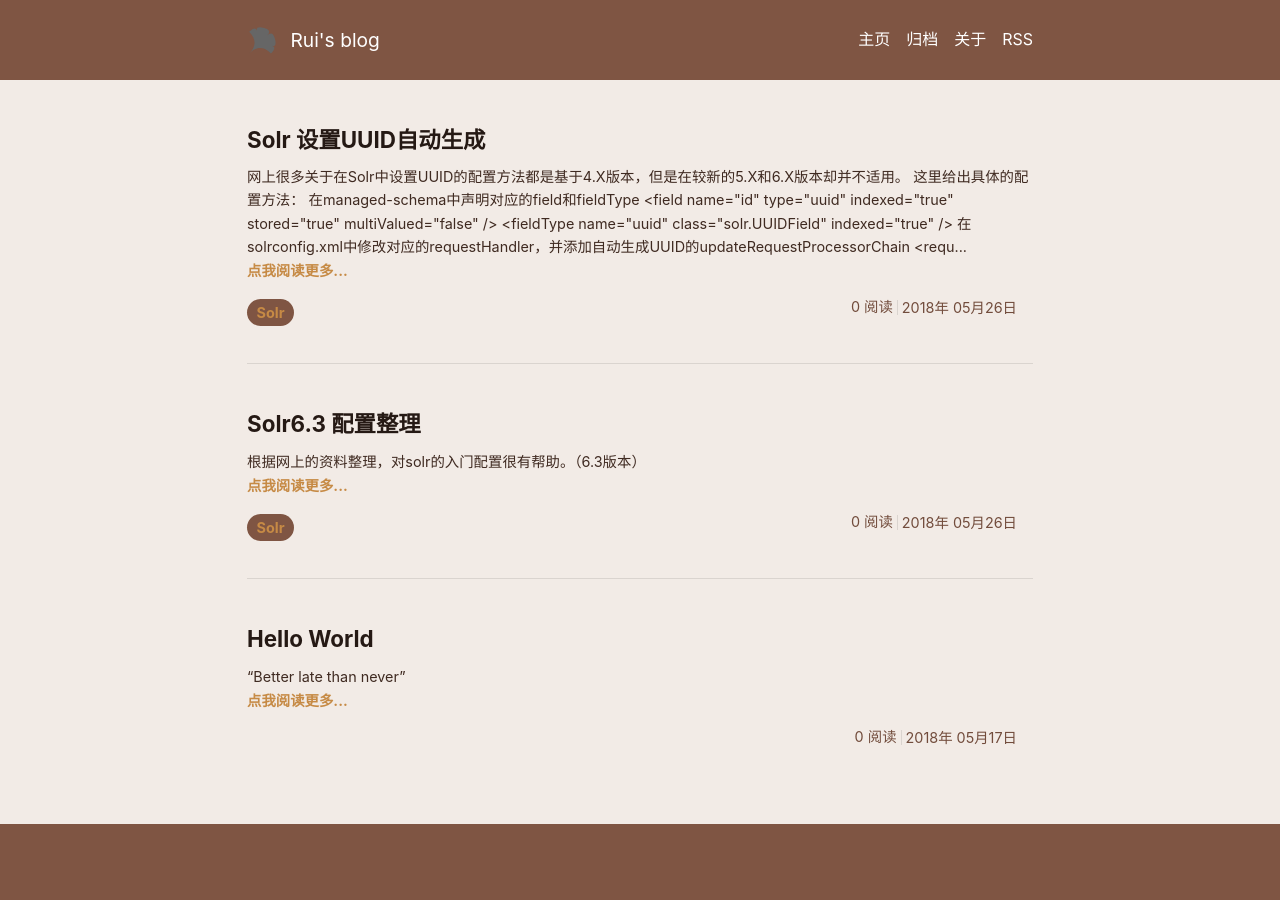
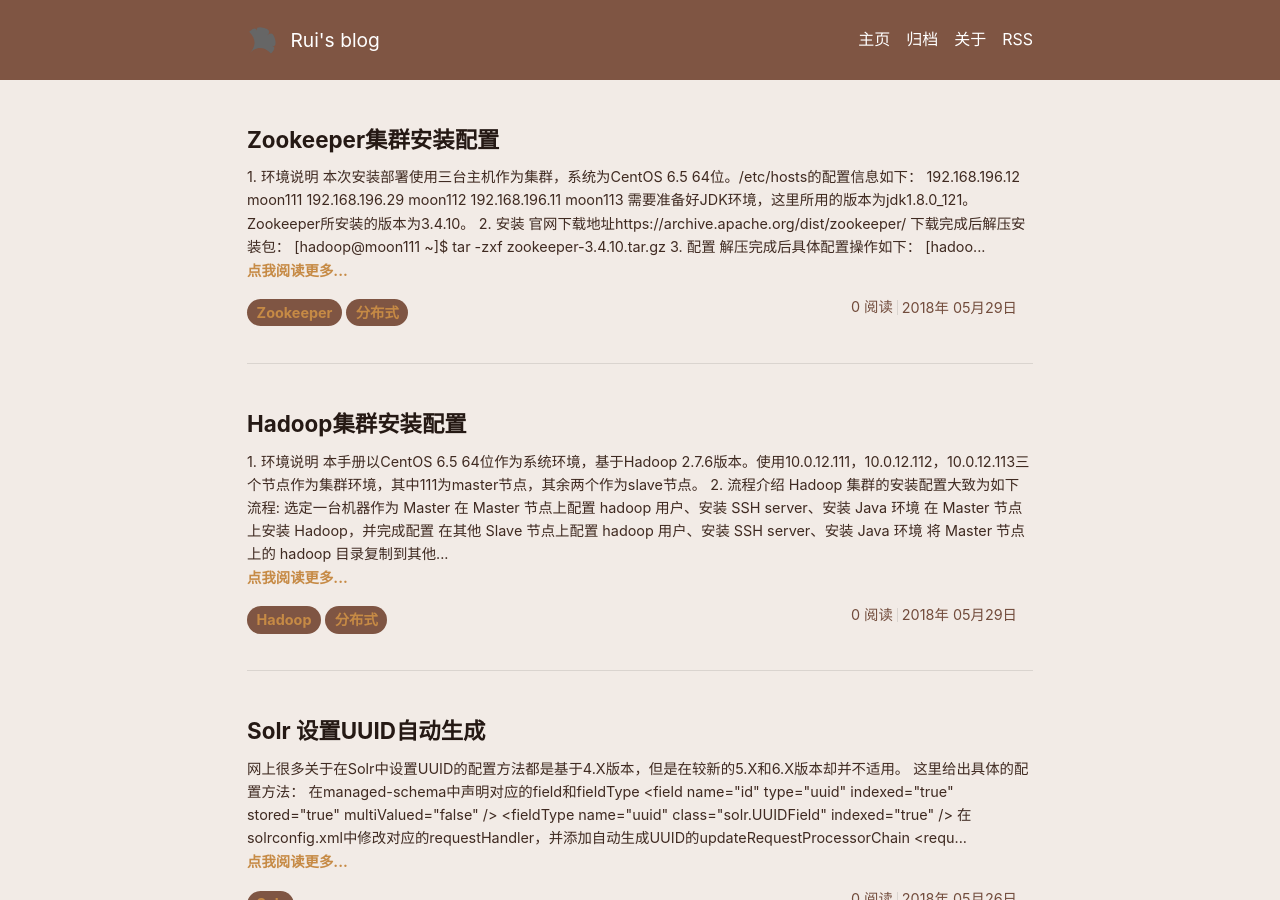
Before and after one commit to moon-rui/moon-rui.github.io, a Jekyll site: the page built from index.html, in a window 1280 px wide and 900 px high. Built offline with Jekyll 4.4.1, drawn with Linux system fonts in a browser that asks for light colours; nearby versions of some CDN libraries; the list of posts is cut into pages by our own code; comment, search, counter and statistics services are not loaded.

Commit message:
upload posts

````diff
--- /dev/null
+++ b/_posts/2018-05-29-hadoop_cluster_install.md
@@ -0,0 +1,469 @@
+---
+layout: post
+title: Hadoop集群安装配置
+key: 2018-05-29-hadoop_cluster_install
+tags:
+   - Hadoop
+   - 分布式
+---
+
+## 1. 环境说明
+
+本手册以CentOS 6.5 64位作为系统环境，基于Hadoop 2.7.6版本。使用10.0.12.111，10.0.12.112，10.0.12.113三个节点作为集群环境，其中111为master节点，其余两个作为slave节点。
+
+## 2. 流程介绍
+
+Hadoop 集群的安装配置大致为如下流程:
+
+1. 选定一台机器作为 Master
+2. 在 Master 节点上配置 hadoop 用户、安装 SSH server、安装 Java 环境
+3. 在 Master 节点上安装 Hadoop，并完成配置
+4. 在其他 Slave 节点上配置 hadoop 用户、安装 SSH server、安装 Java 环境
+5. 将 Master 节点上的 hadoop 目录复制到其他 Slave 节点上
+6. 在 Master 节点上开启 Hadoop
+
+
+## 3. Master节点安装Hadoop环境
+
+### 3.1 创建Hadoop用户
+
+以root用户登录服务器后，执行命令创建新用户hadoop并修改密码：
+
+```shell
+useradd -m hadoop -s /bin/bash   # 创建新用户hadoop
+passwd hadoop   # 修改密码
+```
+
+接下来在命令行中执行`visudo`命令，为hadoop用户增加管理员权限，方便部署。
+
+执行`visudo`命令后，找到 `root   ALL=(ALL)    ALL` 这行（应该在第98行，不同系统可能有所区别 ），然后在这行下面增加一行内容：`hadoop   ALL=(ALL)   ALL` （当中的间隔为tab），如下所示：
+
+```
+##
+## The COMMANDS section may have other options added to it.
+##
+## Allow root to run any commands anywhere
+root    ALL=(ALL)       ALL
+hadoop  ALL=(ALL)       ALL		## 增加该行
+```
+
+修改完毕后保存退出，使用刚创建的hadoop用户登录服务器。
+
+### 3.2 安装SSH
+
+Hadoop集群和单节点模式都需要用到 SSH 登陆（类似于远程登陆，你可以登录某台 Linux 主机，并且在上面运行命令），一般情况下，CentOS 默认已安装了 SSH client、SSH server，打开终端执行如下命令进行检验：
+
+```shell
+rpm -qa | grep ssh
+```
+
+如果返回的结果如下所示，包含了 SSH client 跟 SSH server，则不需要再安装。
+
+```shell
+[hadoop@cetiti111 ~]$ rpm -qa | grep ssh
+libssh2-1.4.2-1.el6.x86_64
+openssh-5.3p1-94.el6.x86_64
+openssh-server-5.3p1-94.el6.x86_64
+openssh-clients-5.3p1-94.el6.x86_64
+```
+
+若需要安装，则可以通过 yum 进行安装：
+
+```shell
+sudo yum install openssh-clients
+sudo yum install openssh-server
+```
+
+### 3.3 安装JDK
+
+执行`java -version`命令，若提示commend not found，表名未安装JDK环境。
+
+使用root用户登录，进入/usr目录，在该目录下创建java安装目录（可根据需求选择安装目录）
+
+```shell
+[root@cetiti111 .ssh]$ cd /usr
+[root@cetiti111 usr]$ mkdir java
+```
+
+将jdk安装包拷贝到安装目录下并进行解压，使用FTP工具将jdk安装包（示例：jdk-8u121-linux-x64.tar.gz）文件上传到服务器/usr/java目录下。解压jdk安装包，解压后在/usr/java目录下得到相应文件夹（示例：文件夹jdk1.8.0_121），解压命令如下：
+
+```shell
+[root@cetiti111 usr]$ cd java     # 进入jdk安装包所在目录
+[root@cetiti111 java]$ tar -zxvf jdk-8u121-linux-x64.tar.gz    # 解压
+```
+
+编辑/etc文件夹下的profile文件，配置环境变量
+
+```shell
+[root@cetiti111 java]$ vi /etc/profile # 打开profile文件
+```
+
+找到下面相应的配置内容，进行修改（如果没有相应配置内容，则手动添加）：
+
+```
+export JAVA_HOME=/usr/java/jdk1.8.0_121  #路径修改为解压后的jdk文件夹路径
+export JRE_HOME=$JAVA_HOME/jre
+export CLASSPATH=.:$JAVA_HOME/lib/dt.jar:$JAVA_HOME/lib/tools.jar
+export PATH=$JAVA_HOME/bin:$JRE_HOME/bin:$PATH
+```
+
+修改完毕后保存退出，执行命令 `source /etc/profile`使配置文件生效。
+
+再次使用hadoop用户登录，执行`java -version`命令，会输出java的版本信息：
+
+```shell
+[hadoop@cetiti111 ~]$ java -version
+java version "1.8.0_121"
+Java(TM) SE Runtime Environment (build 1.8.0_121-b13)
+Java HotSpot(TM) 64-Bit Server VM (build 25.121-b13, mixed mode)
+```
+
+### 3.4 安装Hadoop
+
+可以访问http://hadoop.apache.org/releases.html网址选择相应的版本下载Hadoop，这里选择的是2.7.6版本。需要注意的是，下载时请下载binary格式即 **hadoop-2.x.y.tar.gz** 这个格式的文件，这是编译好的，另一个包含 src 的则是 Hadoop 源代码，需要进行编译才可使用。
+
+下载时强烈建议也下载 **hadoop-2.x.y.tar.gz.mds** 这个文件，该文件包含了检验值可用于检查 hadoop-2.x.y.tar.gz 的完整性，否则若文件发生了损坏或下载不完整，Hadoop 将无法正常运行。
+
+将下载好的两个文件上传至/usr/local目录下(可根据需求选择安装目录)，执行如下命令：
+
+```shell
+[hadoop@cetiti111 ~]$ cd /usr/local/
+[hadoop@cetiti111 local]$ cat hadoop-2.7.6.tar.gz.mds | grep 'MD5'
+hadoop-2.7.6.tar.gz:    MD5 = 6B DF 41 74 20 2C 82 77  4F 31 47 2E 04 3D 61 07
+[hadoop@cetiti111 local]$ md5sum hadoop-2.7.6.tar.gz | tr "a-z" "A-Z"
+6BDF4174202C82774F31472E043D6107  HADOOP-2.7.6.TAR.GZ
+```
+
+若文件不完整则这两个值一般差别很大，可以简单对比下前几个字符跟后几个字符是否相等即可，如果两个值不一样，请务必重新下载。
+
+文件完整性校验完毕后，解压文件：
+
+```shell
+[hadoop@moon111 local]$ sudo tar -zxf hadoop-2.7.6.tar.gz		# 解压文件
+[hadoop@moon111 local]$ sudo chown -R hadoop ./hadoop-2.7.6	# 修改文件权限
+```
+
+Hadoop 解压后即可使用。输入如下命令来检查 Hadoop 是否可用，成功则会显示 Hadoop 版本信息：
+
+```shell
+[hadoop@moon111 local]$ cd /usr/local/hadoop-2.7.6/bin
+[hadoop@moon111 bin]$ ./hadoop version
+Hadoop 2.7.6
+Subversion https://shv@git-wip-us.apache.org/repos/asf/hadoop.git -r 085099c66cf28be31604560c376fa282e69282b8
+Compiled by kshvachk on 2018-04-18T01:33Z
+Compiled with protoc 2.5.0
+From source with checksum 71e2695531cb3360ab74598755d036
+This command was run using /usr/local/hadoop-2.7.6/share/hadoop/common/hadoop-common-2.7.6.jar
+```
+
+## 4. Slave节点基本配置
+
+按照3.1~3.3节的步骤，在Slave节点上配置hadoop用户、安装SSH、安装JDK环境。
+
+## 5. 集群配置
+
+### 5.1 网络配置
+
+为了便于区分，可以修改各个节点的主机名（在终端标题、命令行中可以看到主机名，以便区分）。执行`sudo vim /etc/sysconfig/network`修改主机名HOSTNAME，这里将三个节点分别设置为moon111，moon112，moon113。
+
+在**每个**节点上，执行如下命令，修改集群节点的主机名与IP地址映射关系：
+
+```shell
+sudo vim /etc/hosts
+```
+
+将原有的127.0.0.1和::1开头的两行注释掉，添加每个节点IP与主机的映射关系(注意这里要配置192开头的内网IP，使用ifconfig命令可以查询到)：
+
+```shell
+# 127.0.0.1   localhost localhost.localdomain localhost4 localhost4.localdomain4
+# ::1         localhost localhost.localdomain localhost6 localhost6.localdomain6
+
+192.168.196.12 moon111
+192.168.196.10 moon112
+192.168.196.11 moon113
+```
+
+配置好后需要在各个节点上执行如下命令，测试是否相互 ping 得通，如果 ping 不通，后面就无法顺利配置成功：
+
+```shell
+[hadoop@moon111 etc]$ ping moon112 -c 3	# 只ping 3次，否则要按 Ctrl+c 中断
+```
+
+**注意：继续下一步配置前，请先完成所有节点的网络配置，修改过主机名的话需重启才能生效**。
+
+### 5.2 SSH无密码登录节点
+
+这个步骤是要让Master节点可以无密码SSH登录到各个Slave节点上。
+
+首先生成Master节点的公钥，在Master节点的终端中执行
+
+```shell
+[hadoop@moon111 ~]$ cd ~/.ssh/	# 若该目录不存在，先执行一次ssh localhost
+[hadoop@moon111 .ssh]$ ssh-keygen -t rsa	# 有提示的地方直接按回车就可以
+[hadoop@moon111 .ssh]$ cat id_rsa.pub >> authorized_keys	# 加入授权
+[hadoop@moon111 .ssh]$ chmod 600 ./authorized_keys    # 修改文件权限
+```
+
+完成后可执行 `ssh moon111` 验证一下（可能需要输入 yes，成功后执行 `exit` 返回原来的终端）。接着在 Master 节点将上公匙传输到 其他Slave节点：
+
+```shell
+[hadoop@moon111 .ssh]$ scp ~/.ssh/id_rsa.pub hadoop@moon112:/home/hadoop
+```
+
+在**每个**Slave节点上，将ssh公钥加入授权：
+
+```shell
+[hadoop@moon112 ~]$ mkdir ~/.ssh	# 如果不存在该文件夹需先创建，若已存在则忽略
+[hadoop@moon112 ~]$ cat ~/id_rsa.pub >> ~/.ssh/authorized_keys
+[hadoop@moon112 ~]$ rm ~/id_rsa.pub	# 用完就可以删掉了
+[hadoop@moon112 .ssh]$ chmod 700 ~/.ssh	# .ssh目录的权限必须是700
+[hadoop@moon112 .ssh]$ chmod 600 ~/.ssh/authorized_keys	# .ssh/authorized_keys文件权限必须是600
+```
+
+在Master节点上执行如下命令进行校验，可无密码SHH登录至Slave节点：
+
+```shell
+[hadoop@moon111 .ssh]$ ssh moon112
+[hadoop@moon112 ~]$
+```
+
+### 5.3 配置PATH变量
+
+这一步是将hadoop安装目录加入PATH变量时，以便在任意目录下使用hadoop、hdfs等命令。在Master节点上执行`vim ~/.bashrc`，加入hadoop的安装路径，如下：
+
+```
+export PATH=$PATH:/usr/local/hadoop-2.7.6/bin:/usr/local/hadoop-2.7.6/sbin
+```
+
+保存后执行`source ~/.bashrc`使配置生效。
+
+### 5.4 配置集群环境
+
+在Master节点中，进入到Hadoop的配置目录`/usr/local/hadoop-2.7.6/etc/hadoop`，需要修改的文件包括：slaves、core-site.xml、hdfs-site.xml、mapred-site.xml、yarn-site.xml，具体配置如下。
+
+**slaves**
+
+删除localhost，增加两个Slave节点：
+
+moon112
+
+moon113
+
+**core-site.xml**
+
+```xml
+<configuration>
+        <property>
+                <name>fs.defaultFS</name>
+          		<!-- 修改为Master节点主机名 -->
+                <value>hdfs://moon111:9000</value>
+        </property>
+        <property>
+                <name>io.file.buffer.size</name>
+                <value>131072</value>
+        </property>
+        <property>
+                <name>hadoop.tmp.dir</name>
+          		<!-- 可自定义目录 -->
+                <value>file:/home/hadoop/tmp</value>
+                <description>Abase for other temporary directories.</description>
+        </property>
+        <property>
+                <name>hadoop.proxyuser.root.hosts</name>
+                <value>*</value>
+        </property>
+        <property>
+                <name>hadoop.proxyuser.root.groups</name>
+                <value>*</value>
+        </property>
+</configuration>
+```
+
+**hdfs-site.xml**
+
+```xml
+<configuration>
+        <property>
+                <name>dfs.replication</name>
+                <value>3</value>
+        </property>
+        <property>
+                <name>dfs.namenode.name.dir</name>
+                <value>file:///home/hadoop/dfs/name</value>
+        </property>
+        <property>
+                <name>dfs.datanode.data.dir</name>
+                <value>file:///home/hadoop/dfs/data</value>
+        </property>
+        <property>
+                <name>dfs.namenode.secondary.http-address</name>
+                <value>moon111:9001</value>
+        </property>
+        <property>
+                <name>dfs.webhdfs.enabled</name>
+                <value>true</value>
+        </property>
+        <property>
+                <name>dfs.permissions</name>
+                <value>false</value>
+        </property>
+</configuration>
+
+```
+
+**mapred-site.xml**
+
+**注：**需要先重命名，默认文件名为 mapred-site.xml.template
+
+```xml
+<configuration>
+         <property>
+                 <name>mapreduce.framework.name</name>
+                 <value>yarn</value>
+         </property>
+         <property>
+           		 <name>mapreduce.jobhistory.address</name>                 					<value>moon111:10020</value>
+         </property>
+  		 <property>
+           		 <name>mapreduce.jobhistory.webapp.address</name>                 			 <value>moon111:19888</value>
+  		 </property>
+</configuration>
+```
+
+**yarn-site.xml**
+
+```xml
+<configuration>
+        <property>
+                <name>yarn.nodemanager.aux-services</name>
+                <value>mapreduce_shuffle</value>
+        </property>
+        <property>
+                <name>yarn.nodemanager.aux-services.mapreduce.shuffle.class</name>
+                <value>org.apache.hadoop.mapred.ShuffleHandler</value>
+        </property>
+        <property>
+                <name>yarn.resourcemanager.address</name>
+                <value>moon111:8032</value>
+        </property>
+        <property>
+                <name>yarn.resourcemanager.scheduler.address</name>
+                <value>moon111:8030</value>
+        </property>
+        <property>
+                <name>yarn.resourcemanager.resource-tracker.address</name>
+                <value>moon111:8035</value>
+        </property>
+        <property>
+                <name>yarn.resourcemanager.admin.address</name>
+                <value>moon111:8033</value>
+        </property>
+        <property>
+                <name>yarn.resourcemanager.webapp.address</name>
+                <value>moon111:8088</value>
+        </property>
+</configuration>
+```
+
+另外，还需要修改该目录下的**hadoop-env.sh**和**yarn-env.sh**两个文件，将其中的JAVA_HOME改为实际的JDK安装路径：
+
+```shell
+export JAVA_HOME=/usr/java/jdk1.8.0_121
+```
+
+配置完成后，将Master节点上的hadoop目录复制到各个从节点上，执行命令如下：
+
+```shell
+[hadoop@moon111 hadoop]$ cd /usr/local
+[hadoop@moon111 local]$ tar -zcf ~/hadoop.master.tar.gz ./hadoop-2.7.6	# 文件较大，建议先压缩再复制
+[hadoop@moon111 local]$ cd ~
+[hadoop@moon111 ~]$ scp ./hadoop.master.tar.gz moon112:/home/hadoop
+[hadoop@moon111 ~]$ scp ./hadoop.master.tar.gz moon113:/home/hadoop
+```
+
+在**每个**Slave节点上执行：
+
+```shell
+sudo tar -zxf ~/hadoop.master.tar.gz -C /usr/local
+sudo chown -R hadoop /usr/local/hadoop
+```
+
+启动hadoop前，需要关闭**每个**节点的防火墙，可以通过如下命令关闭防火墙：
+
+```shell
+sudo service iptables stop
+```
+
+另外，首次启动需要先在 Master 节点执行 NameNode 的格式化：
+
+```shell
+[hadoop@moon111 ~]$ hdfs namenode -format
+```
+
+在Master节点上启动hadoop：
+
+```shell
+start-dfs.sh
+start-yarn.sh
+mr-jobhistory-daemon.sh start historyserver
+```
+
+启动后，通过jps命令可以查看各个节点所启动的进程。正确的话，Master节点可以看到NameNode、ResourceManager、SecondrryNameNode、JobHistoryServer 进程，如下：
+
+```shell
+[hadoop@moon111 hadoop]$ jps
+1978 SecondaryNameNode
+2490 Jps
+2443 JobHistoryServer
+2155 ResourceManager
+1774 NameNode
+```
+
+Slave节点可以看到 DataNode 和 NodeManager 进程，如下所示：
+
+```shell
+[hadoop@moon112 hadoop]$ jps
+1511 Jps
+1290 DataNode
+1390 NodeManager
+```
+
+出现以上进程提示即表明hadoop集群环境配置成功。
+
+另外还需要在 Master 节点上通过命令 `hdfs dfsadmin -report` 查看 DataNode 是否正常启动，如果 Live datanodes 不为 0 ，则说明集群启动成功。如果datanodes为0，查看启动日志排查原因。
+
+```shell
+[hadoop@moon111 ~]$ hdfs dfsadmin -report
+Configured Capacity: 169094021120 (157.48 GB)
+Present Capacity: 131891498491 (122.83 GB)
+DFS Remaining: 131890532352 (122.83 GB)
+DFS Used: 966139 (943.50 KB)
+DFS Used%: 0.00%
+Under replicated blocks: 16
+Blocks with corrupt replicas: 0
+Missing blocks: 0
+Missing blocks (with replication factor 1): 0
+
+-------------------------------------------------
+Live datanodes (2):
+
+Name: 192.168.196.10:50010 (moon112)
+Hostname: moon112
+...
+```
+
+关闭 Hadoop 集群也是在 Master 节点上执行的，命令如下：
+
+```shell
+stop-yarn.sh
+stop-dfs.sh
+mr-jobhistory-daemon.sh stop historyserver
+```
+
+## 参考资料
+
+- Hadoop2.7.3在CentOS 6.5中的集群搭建    https://blog.csdn.net/chenshijie2011/article/details/75670086
+
+- Hadoop安装教程_伪分布式配置_CentOS6.4/Hadoop2.6.0    http://dblab.xmu.edu.cn/blog/install-hadoop-in-centos/
+
+- Hadoop集群安装配置教程_Hadoop2.6.0_Ubuntu/CentOS    http://dblab.xmu.edu.cn/blog/install-hadoop-cluster/
--- /dev/null
+++ b/_posts/2018-05-29-zookeeper_cluster-install.md
@@ -0,0 +1,164 @@
+---
+layout: post
+title: Zookeeper集群安装配置
+key: 2018-05-29-zookeeper_cluster_install
+tags:
+   - Zookeeper
+   - 分布式
+---
+
+## 1. 环境说明
+
+本次安装部署使用三台主机作为集群，系统为CentOS 6.5 64位。/etc/hosts的配置信息如下：
+
+```
+192.168.196.12 moon111
+192.168.196.29 moon112
+192.168.196.11 moon113
+```
+
+需要准备好JDK环境，这里所用的版本为jdk1.8.0_121。Zookeeper所安装的版本为3.4.10。
+
+## 2. 安装
+
+官网下载地址https://archive.apache.org/dist/zookeeper/
+
+下载完成后解压安装包：
+
+```shell
+[hadoop@moon111 ~]$ tar -zxf zookeeper-3.4.10.tar.gz
+```
+
+## 3. 配置
+
+解压完成后具体配置操作如下：
+
+```shell
+[hadoop@moon111 ~]$ cd zookeeper-3.4.10/conf/
+[hadoop@moon111 conf]$ cp zoo_sample.cfg zoo.cfg
+```
+
+编辑配置文件zoo.cfg：
+
+```properties
+tickTime=2000
+initLimit=10
+syncLimit=5
+dataDir=/home/hadoop/zookeeper-3.4.10/data
+dataLogDir=/home/hadoop/zookeeper-3.4.10/log
+clientPort=2181
+server.1=moon111:2888:3888
+server.2=moon112:2888:3888
+server.3=moon113:2888:3888
+```
+
+其中，clientPort 为 zookeeper的服务端口   server.1、server.2、server.3 为 zk 集群中三个 node 的信息，定义格式为  hostname:port1:port2，其中 port1 是 node 间通信使用的端口，port2 是node  选举使用的端口，需确保三台主机的这两个端口都是互通的。
+
+另外，dataDir 和 dataLogDir 需要在启动前创建完成：
+
+```shell
+[hadoop@moon111 conf]$ mkdir /home/hadoop/zookeeper-3.4.10/data
+[hadoop@moon111 conf]$ mkdir /home/hadoop/zookeeper-3.4.10/log
+```
+
+更改日志配置
+
+Zookeeper 默认会将控制台信息输出到启动路径下的 zookeeper.out 中，通过如下方法，可以让 Zookeeper 输出按尺寸切分的日志文件：
+
+1）修改conf/log4j.properties文件，修改zookeeper.root.logger配置项
+
+```properties
+zookeeper.root.logger=INFO, CONSOLE
+# 修改为
+zookeeper.root.logger=INFO, ROLLINGFILE
+```
+
+2）修改bin/zkEnv.sh文件，修改ZOO_LOG4J_PROP配置项
+
+```shell
+ZOO_LOG4J_PROP="INFO,CONSOLE"
+# 修改为
+ZOO_LOG4J_PROP="INFO,ROLLINGFILE"
+```
+
+配置完成后，将安装目录复制到另两台主机上：
+
+```shell
+[hadoop@moon111 bin]$ scp -r /home/hadoop/zookeeper-3.4.10 moon112:/home/hadoop/
+[hadoop@moon111 bin]$ scp -r /home/hadoop/zookeeper-3.4.10 moon113:/home/hadoop/
+```
+
+复制完成后，分别在三台主机的 dataDir 路径下创建一个文件名为 myid 的文件，文件内容为该 zk 节点的编号。例如，在第一台主机上建立的 myid 文件内容是 1，第二台是 2，第二台是 3。
+
+## 4. 启动
+
+进入每台主机zookeeper的bin目录下，执行如下命令启动：
+
+```shell
+[hadoop@moon111 bin]$ ./zkServer.sh start
+```
+
+三台主机启动完毕后，可执行如下命令查看状态：
+
+```shell
+[hadoop@moon111 bin]$ ./zkServer.sh status
+```
+
+返回结果如下：
+
+```shell
+[hadoop@moon111 bin]$ ./zkServer.sh status
+ZooKeeper JMX enabled by default
+Using config: /home/hadoop/zookeeper-3.4.10/bin/../conf/zoo.cfg
+Mode: follower
+[hadoop@moon112 bin]$ ./zkServer.sh status
+ZooKeeper JMX enabled by default
+Using config: /home/hadoop/zookeeper-3.4.10/bin/../conf/zoo.cfg
+Mode: leader
+[hadoop@moon113 bin]$ ./zkServer.sh status
+ZooKeeper JMX enabled by default
+Using config: /home/hadoop/zookeeper-3.4.10/bin/../conf/zoo.cfg
+Mode: follower
+```
+
+可以看出，3个节点中，有1个leader和2个follower。
+
+## 5. 测试集群高可用性
+
+停掉集群中为leader的节点，例如在这里为moon112：
+
+```shell
+[hadoop@moon112 bin]$ ./zkServer.sh stop
+```
+
+查看moon111和moon113的状态：
+
+```shell
+[hadoop@moon111 bin]$ ./zkServer.sh status
+ZooKeeper JMX enabled by default
+Using config: /home/hadoop/zookeeper-3.4.10/bin/../conf/zoo.cfg
+Mode: follower
+[hadoop@moon113 bin]$ ./zkServer.sh status
+ZooKeeper JMX enabled by default
+Using config: /home/hadoop/zookeeper-3.4.10/bin/../conf/zoo.cfg
+Mode: leader
+```
+
+可以看到此时113节点成为了集群中的leader。
+
+再次启动112节点的zookeeper，并查看状态：
+
+```shell
+[hadoop@moon112 bin]$ ./zkServer.sh status
+ZooKeeper JMX enabled by default
+Using config: /home/hadoop/zookeeper-3.4.10/bin/../conf/zoo.cfg
+Mode: follower
+```
+
+此时，112成为了集群中的follower。
+
+## 6. 参考资料
+
+Zookeeper-3.4.9 集群搭建     https://blog.csdn.net/chenshijie2011/article/details/75669942
+
+centos6.5环境下zookeeper-3.4.6集群环境部署及单机部署详解    https://blog.csdn.net/reblue520/article/details/52279486
````
Also changed, not shown: _posts/2018-05-26-solr6.3_config.md (+12 -12 lines).
